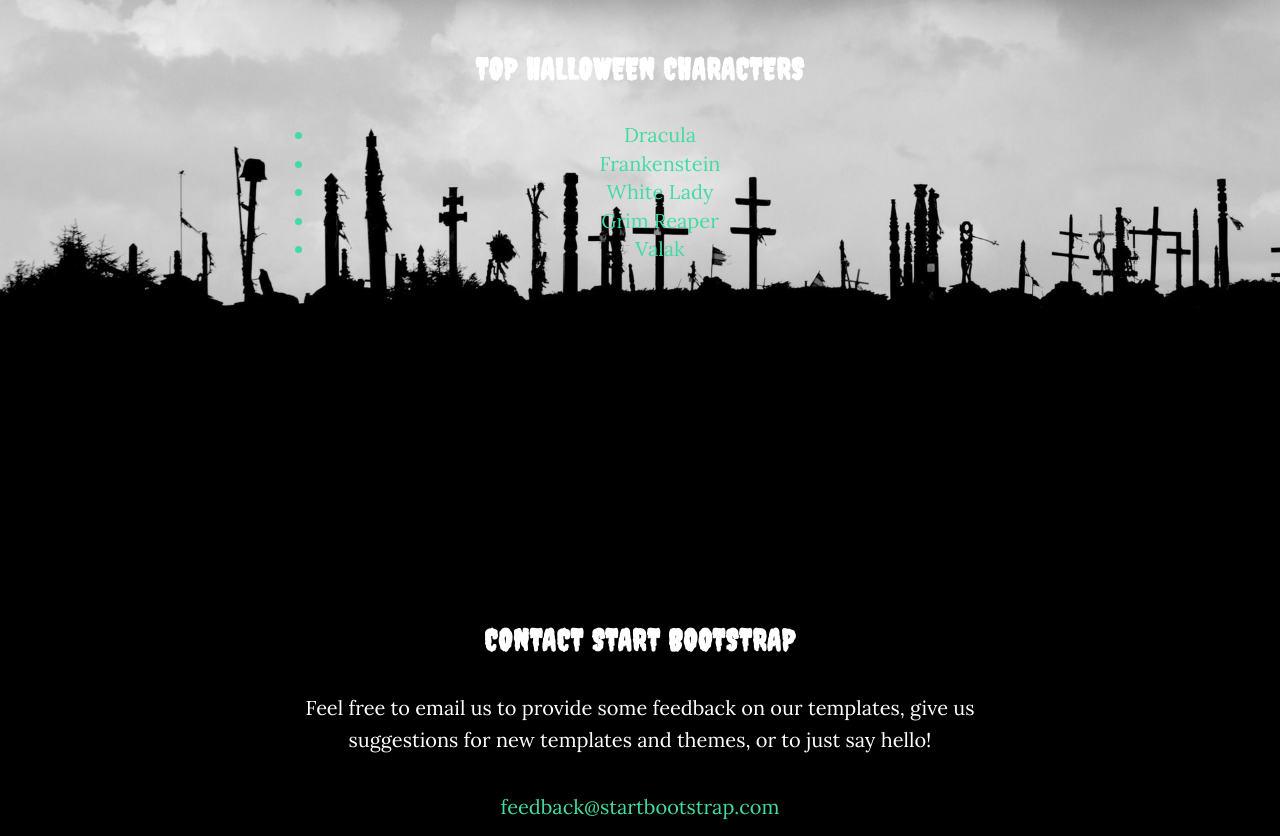
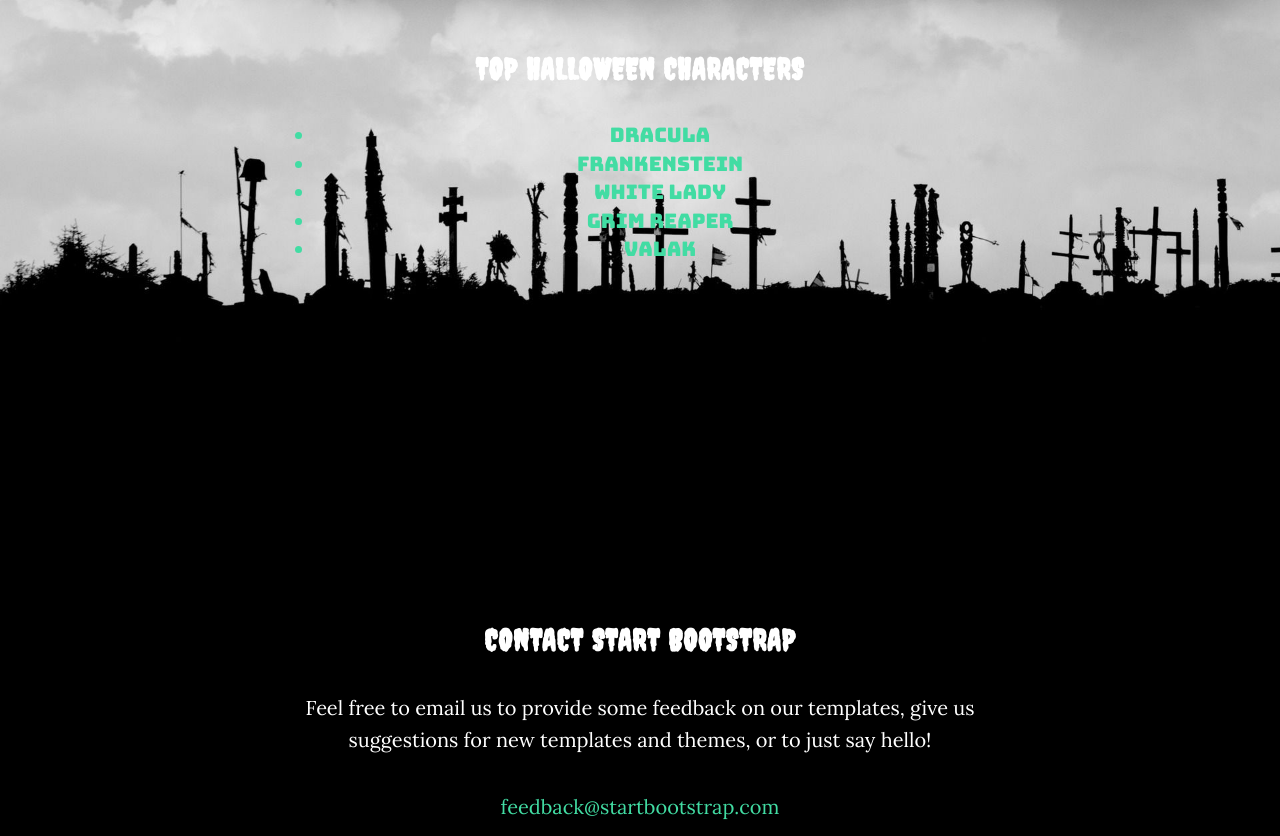
Before and after one commit to ManuelWilfred/halloween.github.io, a website: page index.html in a window 1280 px wide. Shown: the part 1840-2676 px from the top of the page. Drawn offline with nearby package versions, Linux system fonts and the light colour scheme.

Commit message:
Update index.html

```diff
--- a/index.html
+++ b/index.html
@@ -19,6 +19,7 @@
     <link href="https://fonts.googleapis.com/css?family=Lora:400,700,400italic,700italic" rel="stylesheet" type="text/css">
     <link href="https://fonts.googleapis.com/css?family=Montserrat:400,700" rel="stylesheet" type="text/css">
     <link href="https://fonts.googleapis.com/css?family=Creepster" rel="stylesheet">
+    <link href="https://fonts.googleapis.com/css?family=Bungee|Creepster" rel="stylesheet">
     <!-- Theme CSS -->
     <link href="css/grayscale.css" rel="stylesheet">
 
@@ -105,11 +106,11 @@
                 <div class="col-lg-8 col-lg-offset-2">
                     <h2>TOP HALLOWEEN CHARACTERS</h2>
                     <ul>
-                        <li style="font-size: 20px; color: #42DCA3;">Dracula</li>
-                        <li style="font-size: 20px; color: #42DCA3;">Frankenstein</li>
-                        <li style="font-size: 20px; color: #42DCA3;">White Lady</li>
-                        <li style="font-size: 20px; color: #42DCA3;">Grim Reaper</li>
-                        <li style="font-size: 20px; color: #42DCA3;">Valak</li>
+                        <li style="font-size: 20px; color: #42DCA3; font-family: 'Bungee', cursive;">Dracula</li>
+                        <li style="font-size: 20px; color: #42DCA3; font-family: 'Bungee', cursive;">Frankenstein</li>
+                        <li style="font-size: 20px; color: #42DCA3; font-family: 'Bungee', cursive;">White Lady</li>
+                        <li style="font-size: 20px; color: #42DCA3; font-family: 'Bungee', cursive;">Grim Reaper</li>
+                        <li style="font-size: 20px; color: #42DCA3; font-family: 'Bungee', cursive;">Valak</li>
                     </ul>
 
                 </div>
```
